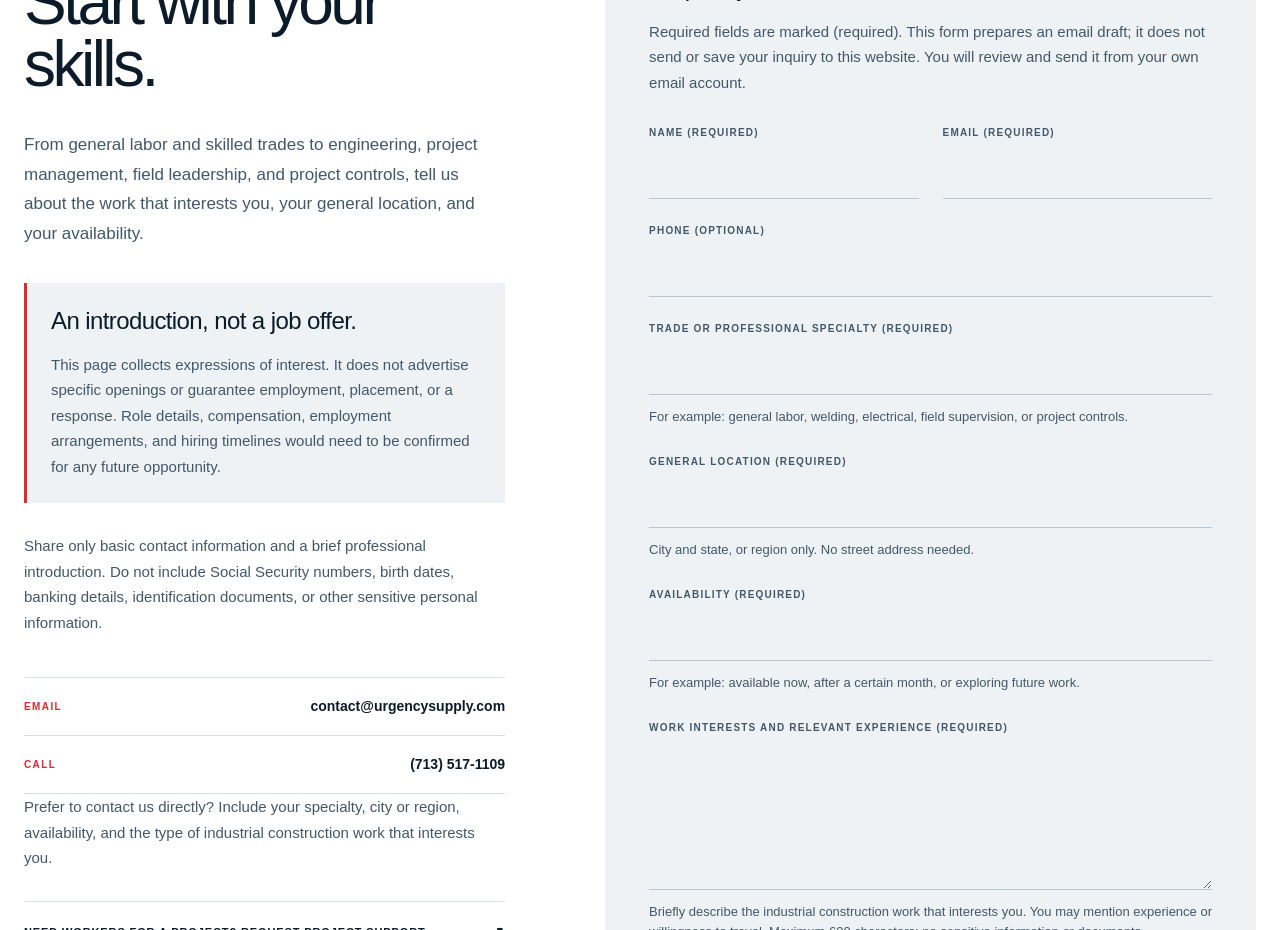
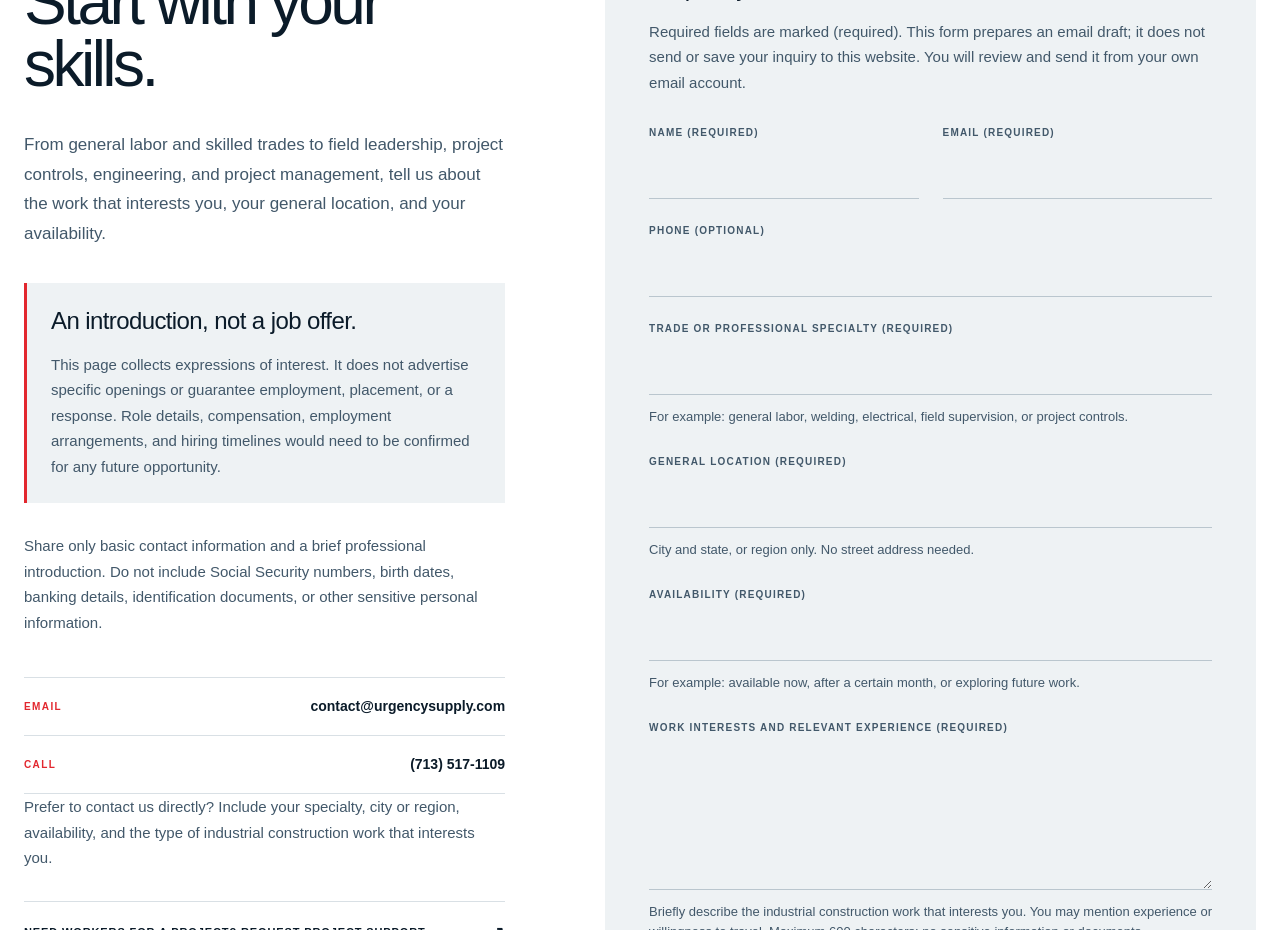
Before and after one commit to Urgencysupply/urgency-supply-website, a Next.js app: page /candidate-interest in a window 1280 px wide. Shown: the part 840-1770 px from the top of the page. Built offline with nearby package versions, Linux system fonts and the light colour scheme.

Commit message:
Reorder candidate specialties as requested

```diff
--- a/app/candidate-interest/page.tsx
+++ b/app/candidate-interest/page.tsx
@@ -20,7 +20,7 @@ export default function CandidateInterestPage() {
         <div>
           <p className="kicker">For prospective workers</p>
           <h2 id="candidate-heading">Start with your skills.</h2>
-          <p>From general labor and skilled trades to engineering, project management, field leadership, and project controls, tell us about the work that interests you, your general location, and your availability.</p>
+          <p>From general labor and skilled trades to field leadership, project controls, engineering, and project management, tell us about the work that interests you, your general location, and your availability.</p>
           <div className="candidate-notice">
             <h3>An introduction, not a job offer.</h3>
             <p>This page collects expressions of interest. It does not advertise specific openings or guarantee employment, placement, or a response. Role details, compensation, employment arrangements, and hiring timelines would need to be confirmed for any future opportunity.</p>
```
